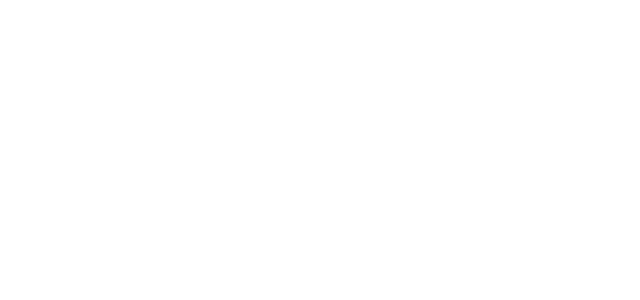
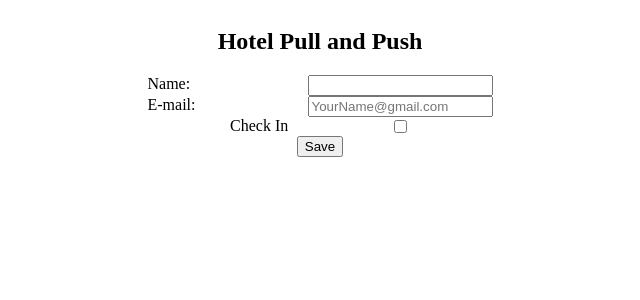
Before and after one commit to kirvine87/hotel_paired_lab, a Vue app in the folder client/: page / in a window 1280 px wide. Shown: the top 300 px of the page, without its empty margins (320-960 px from the left). Built offline with nearby package versions, Linux system fonts and the light colour scheme.

Commit message:
Updates BookingForm.vue

```diff
--- a/client/src/App.vue
+++ b/client/src/App.vue
@@ -1,11 +1,32 @@
 <template lang="html">
+
+  <div id="app">
+    <BookingForm />
+    <BookingsList />
+  </div>
 
 </template>
 
 <script>
+import BookingForm from '@/components/BookingForm';
+import BookingsList from '@/components/BookingsList';
+
 export default {
+  name: 'app',
+  data() {
+    return {
+      bookings: []
+    }
+  },
+  components: {
+    BookingForm,
+    BookingsList
+  }
+
 }
 </script>
 
 <style lang="css" scoped>
+body {
+}
 </style>
--- a/client/src/components/BookingForm.vue
+++ b/client/src/components/BookingForm.vue
@@ -0,0 +1,68 @@
+<template lang="html">
+
+  <form id="bookings-form" method="post" @submit="saveBooking">
+    <h2>Hotel Pull and Push</h2>
+
+      <div class="row">
+      <label for="name">Name:</label>
+      <input type="text" id="name" v-model="name" required/>
+    </div>
+
+      <div class="row">
+      <label for="email">E-mail:</label>
+      <input type="email" id="email" placeholder="YourName@gmail.com" pattern=".+@gmail.com" v-model="email" required/>
+    </div>
+
+      <div class="row">
+
+      <label for="checkedIn">Check In</label>
+      <input type="checkbox" id="checkedIn" v-model="checkIn" value="">
+    </div>
+
+      <input type="submit" value="Save">
+
+  </form>
+
+</template>
+
+<script>
+// import HotelsService from "@/services/HotelsService"
+import { eventBus } from "@/main.js";
+
+export default {
+  name: "bookings-form",
+  data(){
+    return {
+      name: "",
+      email: "",
+      checkedIn: false
+    }
+  }, saveBooking(e){
+    e.preventDefault()
+    const booking = {
+      name: this.name,
+      email: this.email,
+      checkedIn: this.checkedIn
+    }
+    // HotelsService.postBooking(booking)
+    // .then(res => eventBus.$emit('booking-added', res))
+  }
+}
+</script>
+
+<style lang="css" scoped>
+form {
+  display: flex;
+  flex-direction: column;
+  align-items: center;
+}
+
+.row {
+  display: flex;
+  flex-direction: row;
+}
+
+label {
+  width: 10em;
+}
+</style>
--- a/client/src/main.js
+++ b/client/src/main.js
@@ -3,6 +3,8 @@
 
 Vue.config.productionTip = false
 
+export const eventBus = new Vue();
+
 new Vue({
   render: h => h(App),
 }).$mount('#app')
```
Also changed, not shown: client/src/components/BookingsList.vue (+13 -0 lines).
